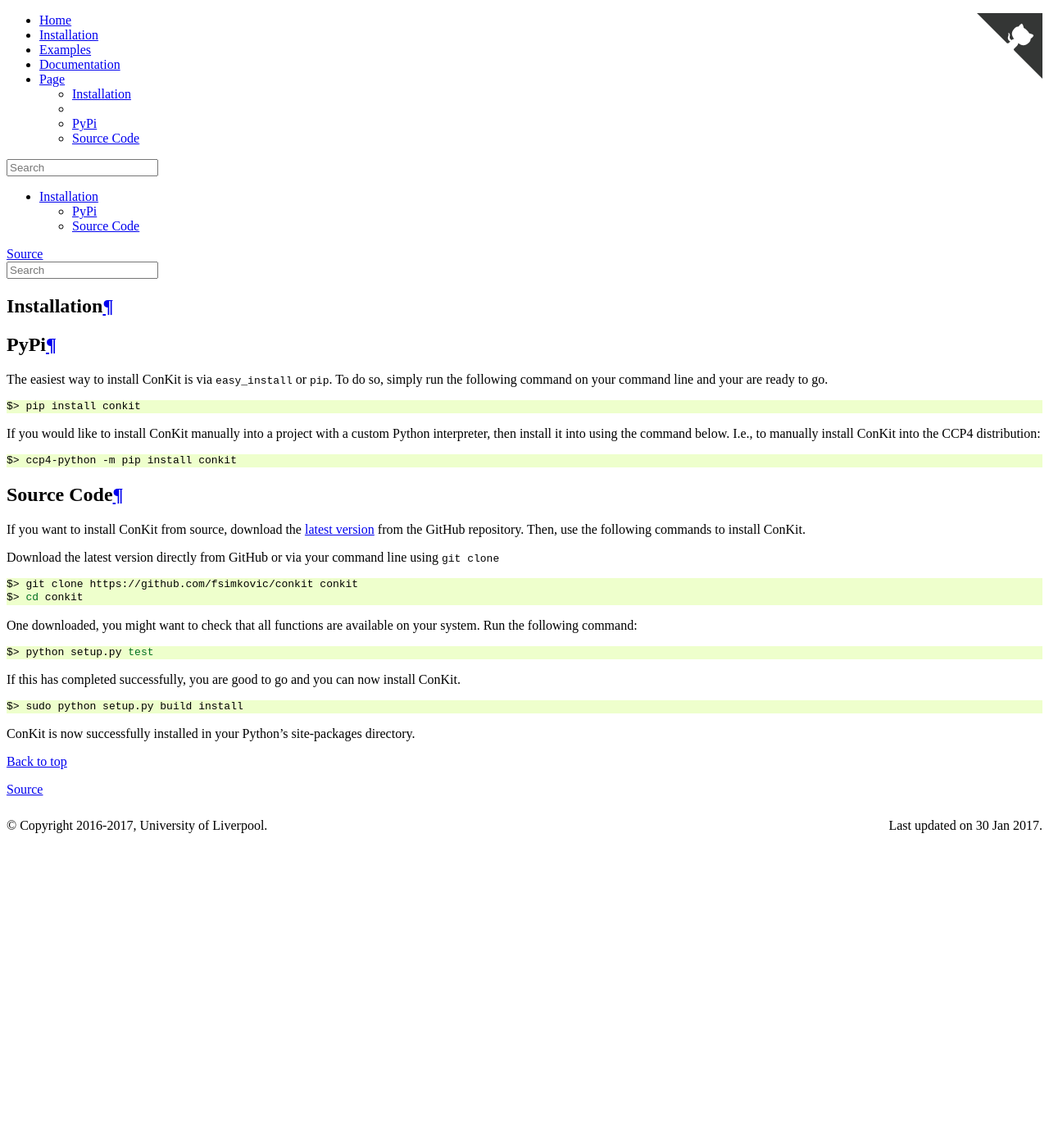
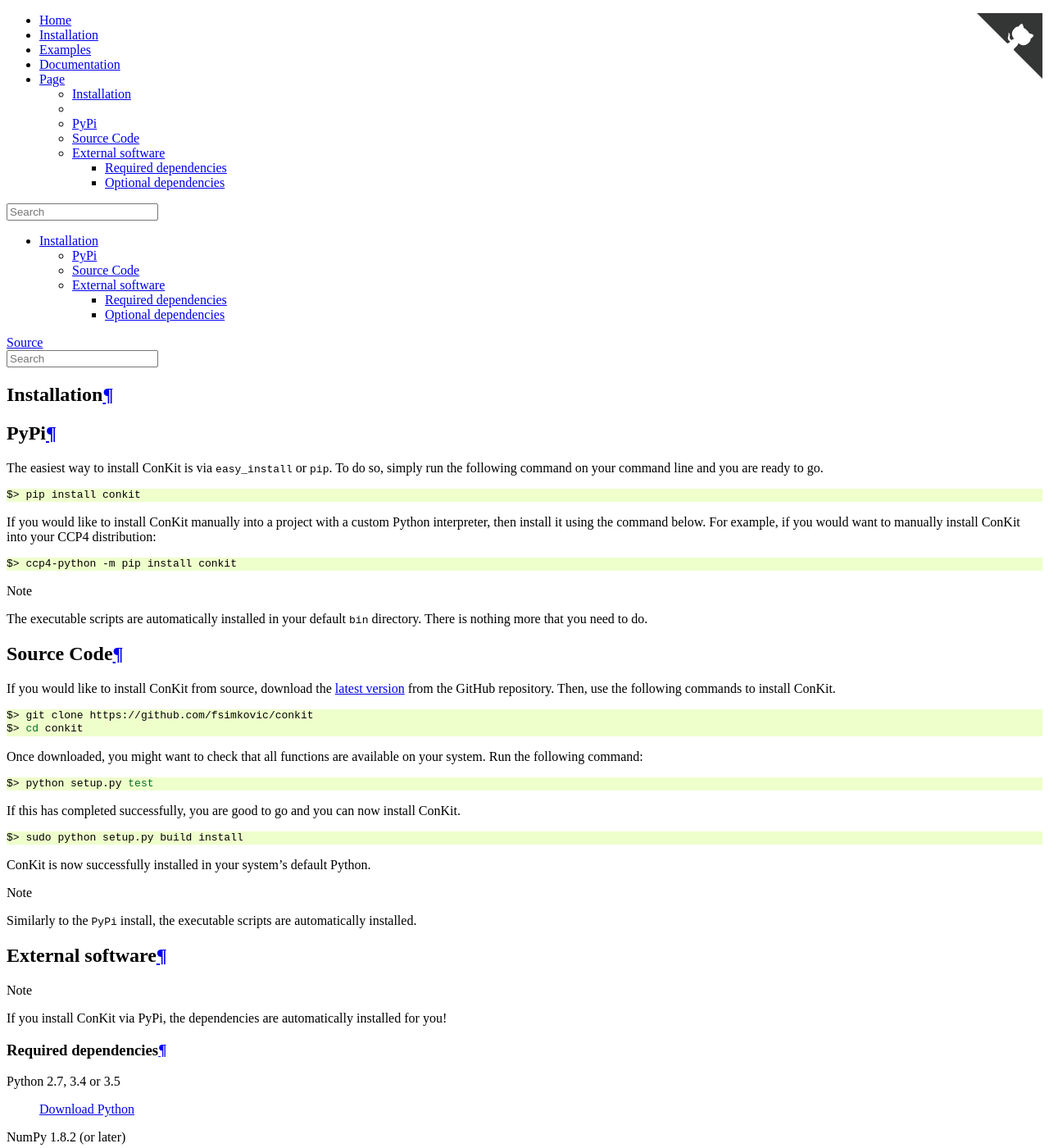
Before and after one commit to rigdenlab/conkit, a Sphinx documentation site: the page built from docs/install.rst, in a window 1280 px wide and 1400 px high. Shown: the whole window at 82% size. Built offline with Sphinx 7.4.7, drawn with Linux system fonts in a browser that asks for light colours; some of the changed text lies outside the part shown.

Commit message:
more explicit installation instructions; dependencies added; warnings and notes added for clarity

```diff
--- a/docs/install.rst
+++ b/docs/install.rst
@@ -5,32 +5,32 @@
 
 PyPi
 ----
-The easiest way to install ConKit is via ``easy_install`` or ``pip``. To do so, simply run the following command on your command line and your are ready to go.
+The easiest way to install ConKit is via ``easy_install`` or ``pip``. To do so, simply run the following command on your command line and you are ready to go.
 
 .. code-block:: bash
 
    $> pip install conkit
 
-If you would like to install ConKit manually into a project with a custom Python interpreter, then install it into using the command below. I.e., to manually install ConKit into the CCP4 distribution:
+If you would like to install ConKit manually into a project with a custom Python interpreter, then install it using the command below. For example, if you would want to manually install ConKit into your CCP4 distribution:
 
 .. code-block:: bash
 
    $> ccp4-python -m pip install conkit
 
+.. note::
+   The executable scripts are automatically installed in your default ``bin`` directory. There is nothing more that you need to do.
 
 Source Code
 -----------
 
-If you want to install ConKit from source, download the `latest version`_ from the GitHub repository. Then, use the following commands to install ConKit.
-
-Download the latest version directly from GitHub or via your command line using ``git clone``
+If you would like to install ConKit from source, download the `latest version <https://github.com/fsimkovic/conkit/releases>`_ from the GitHub repository. Then, use the following commands to install ConKit.
 
 .. code-block:: bash
 
-   $> git clone https://github.com/fsimkovic/conkit conkit
+   $> git clone https://github.com/fsimkovic/conkit
    $> cd conkit
 
-One downloaded, you might want to check that all functions are available on your system. Run the following command:
+Once downloaded, you might want to check that all functions are available on your system. Run the following command:
 
 .. code-block:: bash
 
@@ -42,7 +42,34 @@
 
    $> sudo python setup.py build install
 
-ConKit is now successfully installed in your Python's site-packages directory.
+ConKit is now successfully installed in your system's default Python.
 
+.. note::
+   Similarly to the ``PyPi`` install, the executable scripts are automatically installed.
 
-.. _latest version: https://github.com/fsimkovic/conkit/releases
+External software
+-----------------
+
+.. note::
+   If you install ConKit via PyPi, the dependencies are automatically installed for you!
+
+Required dependencies
++++++++++++++++++++++
+Python 2.7, 3.4 or 3.5
+  `Download Python <https://www.python.org/downloads/>`_
+NumPy 1.8.2 (or later)
+  `Download NumPy <http://www.scipy.org/scipylib/download.html>`_
+BioPython 1.64 (or later)
+  `Download BioPython <http://biopython.org/wiki/Documentation>`_
+setuptools
+  `Documentation <https://setuptools.readthedocs.io/en/latest/>`_
+
+Optional dependencies
++++++++++++++++++++++
+SciPy 0.16 (or later)
+  `Download SciPy <http://www.scipy.org/scipylib/download.html>`_
+Matplotlib 1.3.1 (or later)
+  `Download matplotlib <http://matplotlib.org/users/installing.html>`_
+
+.. warning::
+   Without the optional dependencies, your ConKit installation will be limited. Features not available will include the calculation of the number of effective sequences and data visualisation.
```
